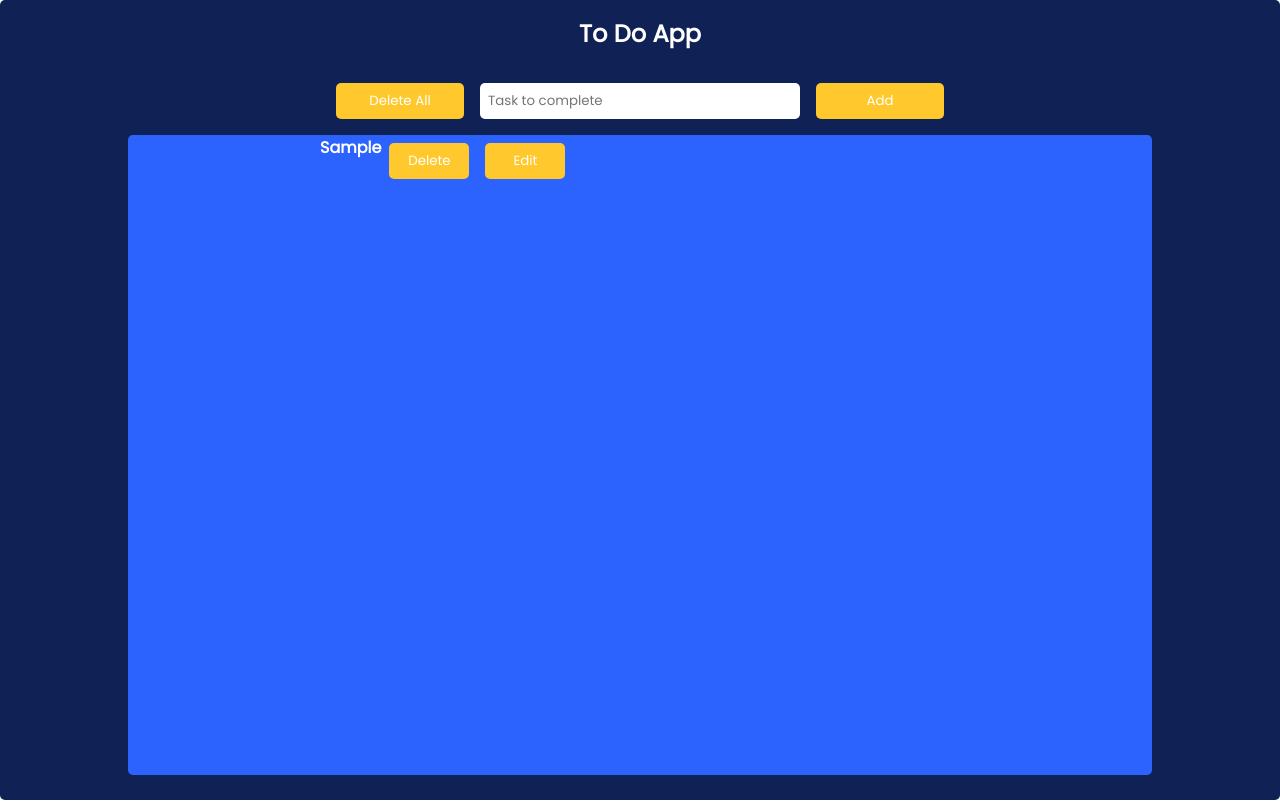
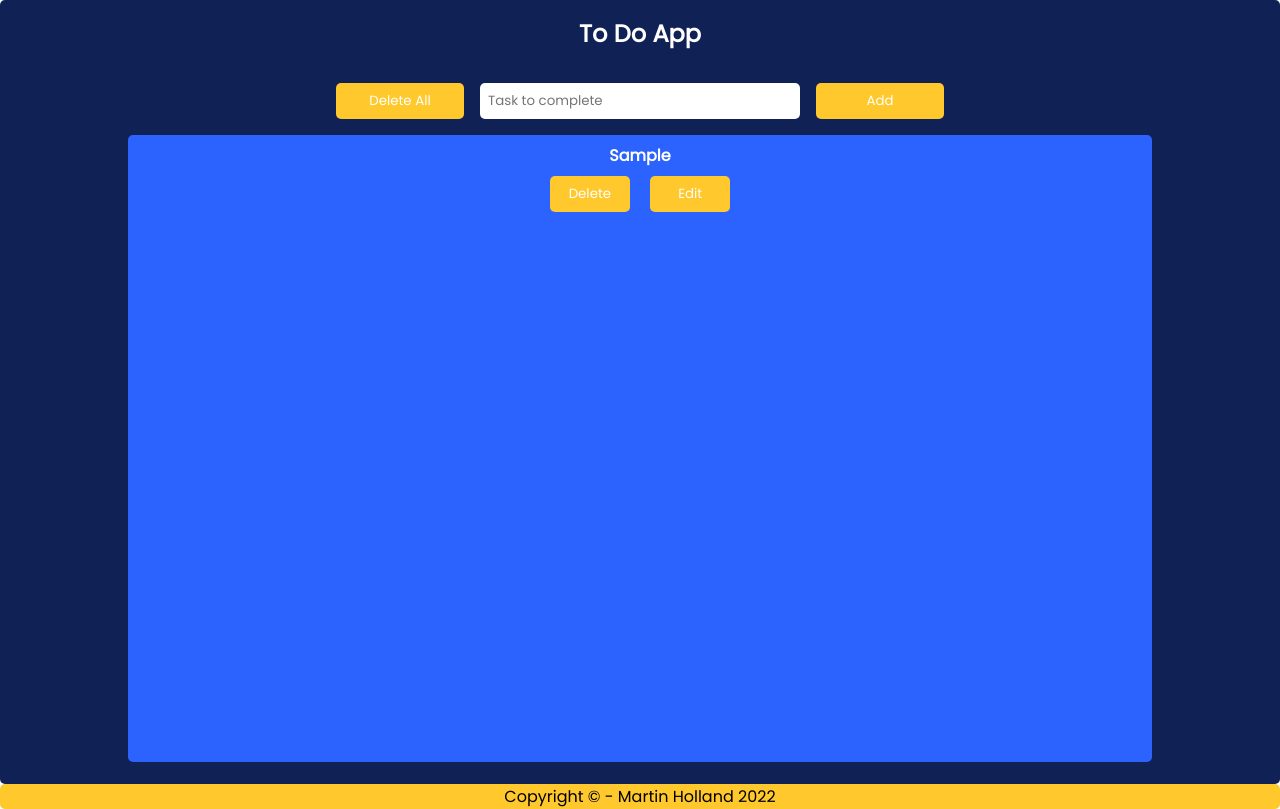
Before and after one commit to martin-holland/todoapp-typescript, a website: page index.html in a window 1280 px wide. Both pictures are taken after typing "Sample" into the empty fields and a click on the button "Add". Drawn offline with Linux system fonts and the light colour scheme.

Commit message:
finalise

```diff
--- a/css/styles.css
+++ b/css/styles.css
@@ -20,7 +20,7 @@
   flex-direction: column;
   align-items: center;
   width: 100vw;
-  height: 100vh;
+  height: 98vh;
   background-color: var(--dark);
 }
 
@@ -31,10 +31,12 @@ h2 {
 }
 
 form {
-  width: 50vw;
+  max-width: 50vw;
   padding: 0.5rem;
   display: flex;
   flex-direction: row;
+  justify-content: center;
+  margin-left: none;
 }
 
 button {
@@ -44,8 +46,12 @@ button {
   color: white;
 }
 
+button:hover {
+  background-color: var(--blue);
+}
+
 .deleteAll:hover {
-  color: black;
+  color: white;
   background-color: red;
 }
 
@@ -72,6 +78,12 @@ input {
   min-height: 30vh;
   max-height: auto;
   overflow-y: scroll;
+  padding: 0.5rem;
+  margin-bottom: 0.5rem;
+}
+
+.template-area button:hover {
+  background-color: var(--dark);
 }
 
 .template-area button,
@@ -89,12 +101,18 @@ ul {
 }
 
 #listarea {
+  width: 75vw;
+}
+
+li {
   display: flex;
+  justify-content: space-between;
   flex-direction: column;
+  flex-wrap: wrap;
   align-items: center;
 }
 
-li {
-  width: 40rem;
-  display: flex;
+footer {
+  text-align: center;
+  background-color: var(--yellow);
 }
--- a/index.html
+++ b/index.html
@@ -1,6 +1,8 @@
 <html>
   <head>
     <link rel="stylesheet" href="./css/styles.css" type="text/css" />
+    <link rel="icon" type="image/x-icon" href="/images/favicon.ico" />
+    <title>Typescript To Do App</title>
   </head>
   <body>
     <div class="container">
@@ -11,8 +13,10 @@
       <template>
         <li>
           <h1></h1>
-          <button class="del">Delete</button>
-          <button class="edit">Edit</button>
+          <div class="buttons-div">
+            <button class="del">Delete</button>
+            <button class="edit">Edit</button>
+          </div>
         </li>
       </template>
       <div class="template-area">
@@ -21,4 +25,5 @@
     </div>
     <script src="dist/app.js"></script>
   </body>
+  <footer>Copyright &copy; - Martin Holland 2022</footer>
 </html>
```
